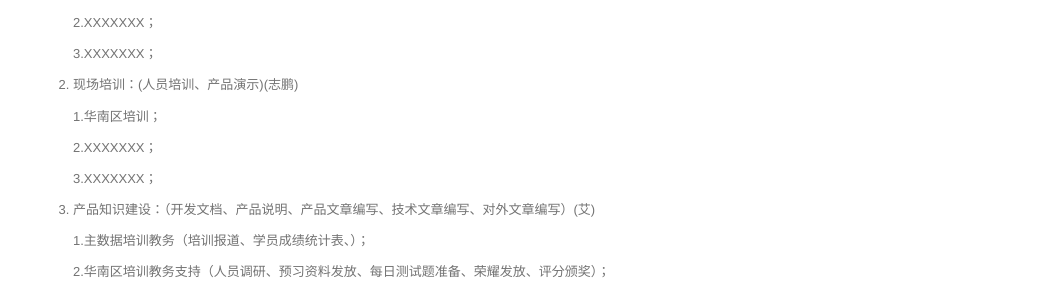
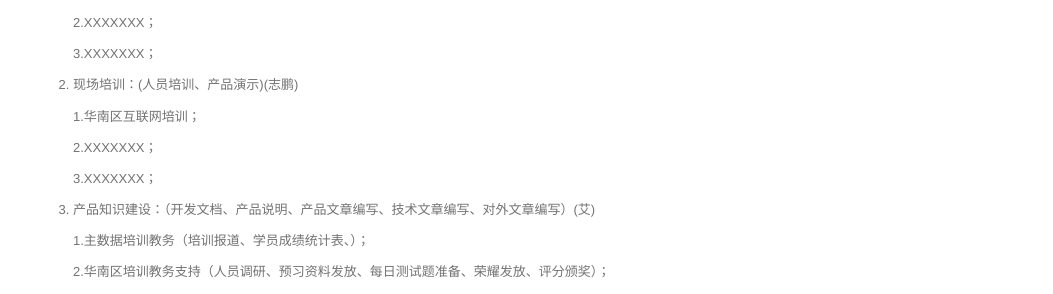
Before and after one commit to walllFlower/blog, a Jekyll site: the page built from _posts/2018-07-17-day_report_cxz.md, in a window 1280 px wide and 900 px high, scrolled down 435 px. Shown: the part 151-445 px from the top of the window, without its empty margins (227-1280 px from the left). Built offline with Jekyll 4.4.1, drawn with Linux system fonts in a browser that asks for light colours; comment, search, counter and statistics services are not loaded.

Commit message:
Update 2018-07-17-day_report_cxz.md

```diff
--- a/_posts/2018-07-17-day_report_cxz.md
+++ b/_posts/2018-07-17-day_report_cxz.md
@@ -33,7 +33,7 @@ categories: 技术运营工作周报
 
 2. 现场培训：(人员培训、产品演示)(志鹏)
 
-    1.华南区培训；
+    1.华南区互联网培训；
 
     2.XXXXXXX；
 
```
